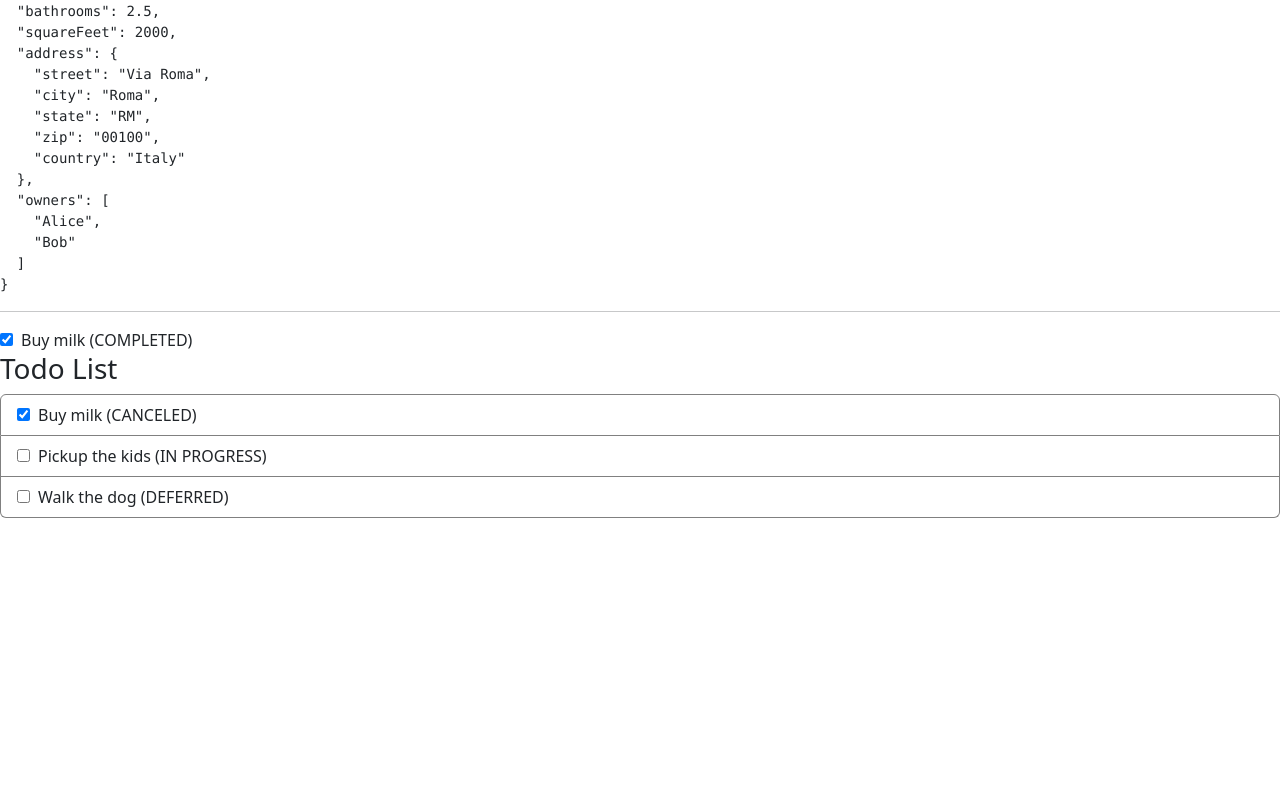
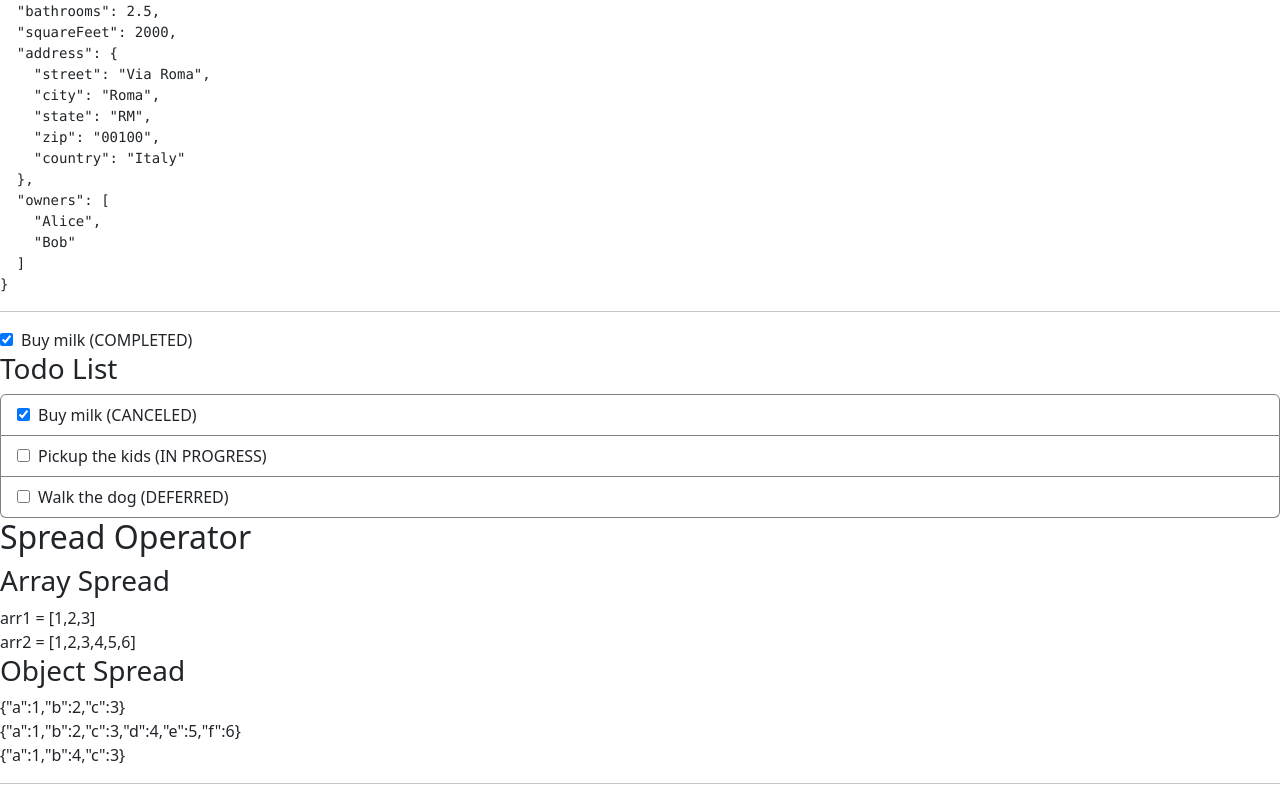
Before and after one commit to xilu56/kambaz-react-web-app-cs5610-sm25, a React app: page /#/Labs/Lab3 in a window 1280 px wide. Shown: the part 3177-3977 px from the top of the page. Before the commit the page ends 3695 px from the top, so only its background shows below. Built offline with nearby package versions, Linux system fonts and the light colour scheme; the HTML template or start-up script is replaced by a standard one.

Commit message:
The Spread Operator

```diff
--- /dev/null
+++ b/src/Labs/Lab3/Spreading.tsx
@@ -0,0 +1,17 @@
+export default function Spreading() {
+ const arr1 = [ 1, 2, 3 ];
+ const arr2 = [ ...arr1, 4, 5, 6 ];
+ const obj1 = { a: 1, b: 2, c: 3 };
+ const obj2 = { ...obj1, d: 4, e: 5, f: 6 };
+ const obj3 = { ...obj1, b: 4 };
+ return (
+   <div id="wd-spreading">
+     <h2>Spread Operator</h2>
+     <h3>Array Spread</h3>
+     arr1 = { JSON.stringify(arr1) }  <br />
+     arr2 = { JSON.stringify(arr2) }  <br />
+     <h3>Object Spread</h3>
+     { JSON.stringify(obj1) }         <br />
+     { JSON.stringify(obj2) }         <br />
+     { JSON.stringify(obj3) }         <br />  <hr />
+   </div>);}
--- a/src/Labs/Lab3/index.tsx
+++ b/src/Labs/Lab3/index.tsx
@@ -22,6 +22,7 @@ import House from "./House";
 import TodoItem from "./todos/TodoItem";
 import todos from "./todos/todos.json";
 import { ListGroup } from "react-bootstrap";
+import Spreading from "./Spreading";
 
 export default function Lab3() {
   return (
@@ -55,6 +56,7 @@ export default function Lab3() {
           <TodoItem key={index} todo={todo} />
         ))}
       </ListGroup>
+      <Spreading />
     </div>
   );
 }
```
